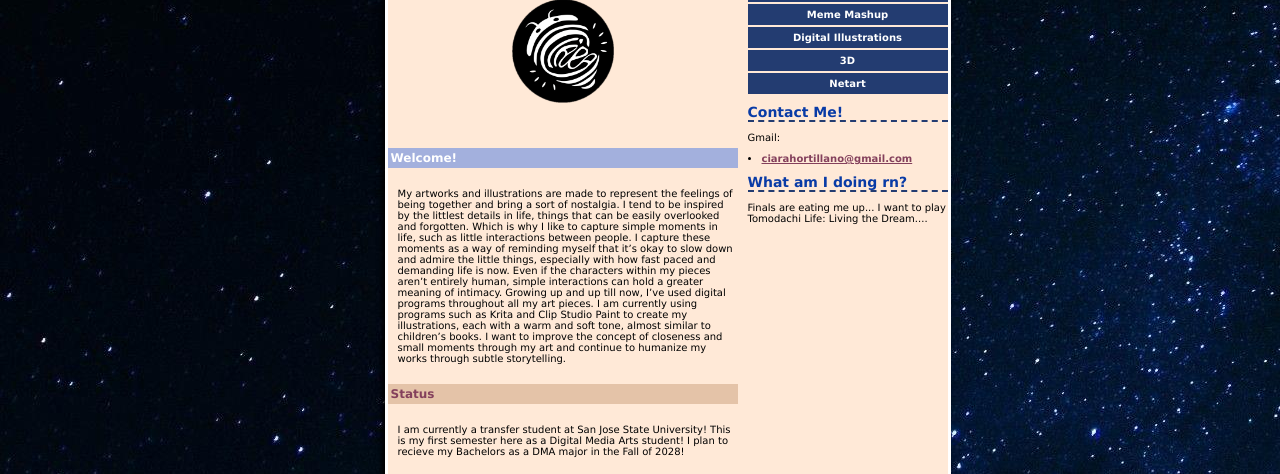
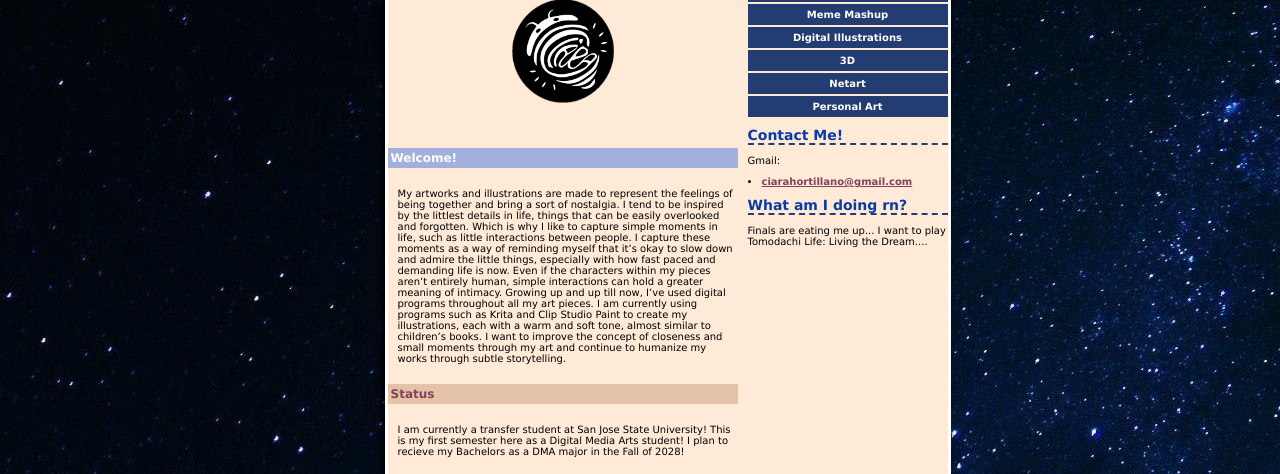
Before and after one commit to ciarahortillano-sketch/Ciara-s-Portfolio, a plain HTML site: page index.html in a window 1280 px wide. Shown: the part 323-797 px from the top of the page. Drawn offline with Linux system fonts and the light colour scheme.

Commit message:
Add link to Personal Art in index.html

```diff
--- a/index.html
+++ b/index.html
@@ -216,6 +216,7 @@ Growing up and up till now, I’ve used digital programs throughout all my art p
           <li><a href="illust.html">Digital Illustrations</a></li>
           <li><a href="3d.html">3D</a></li>
           <li><a href="netart.html">Netart</a></li>
+            <li><a href="personal.html">Personal Art</a></li>
       </ul>
       <div class="subtitle">Contact Me!</div>
         <p>Gmail:<li><a href="mailto:ciarahortillano@gmail.com" target="_blank" rel="noreferrer noopener">ciarahortillano@gmail.com</a></li></p>
```
